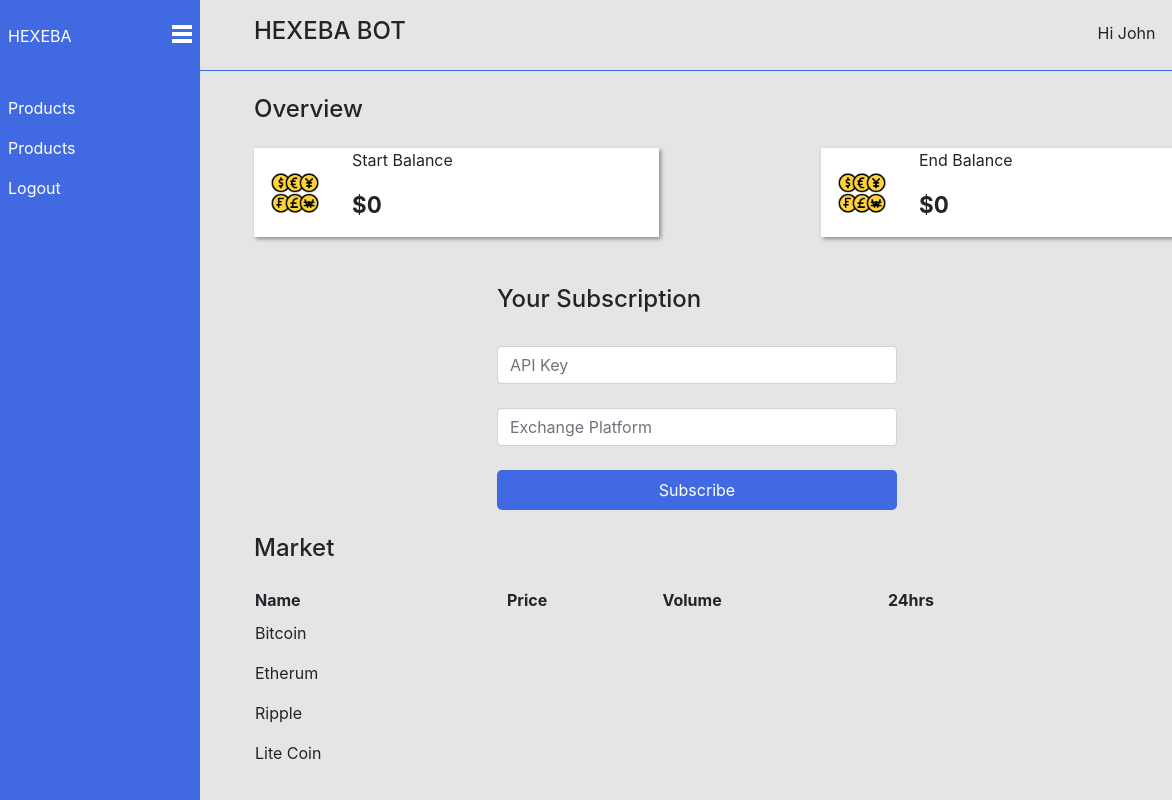
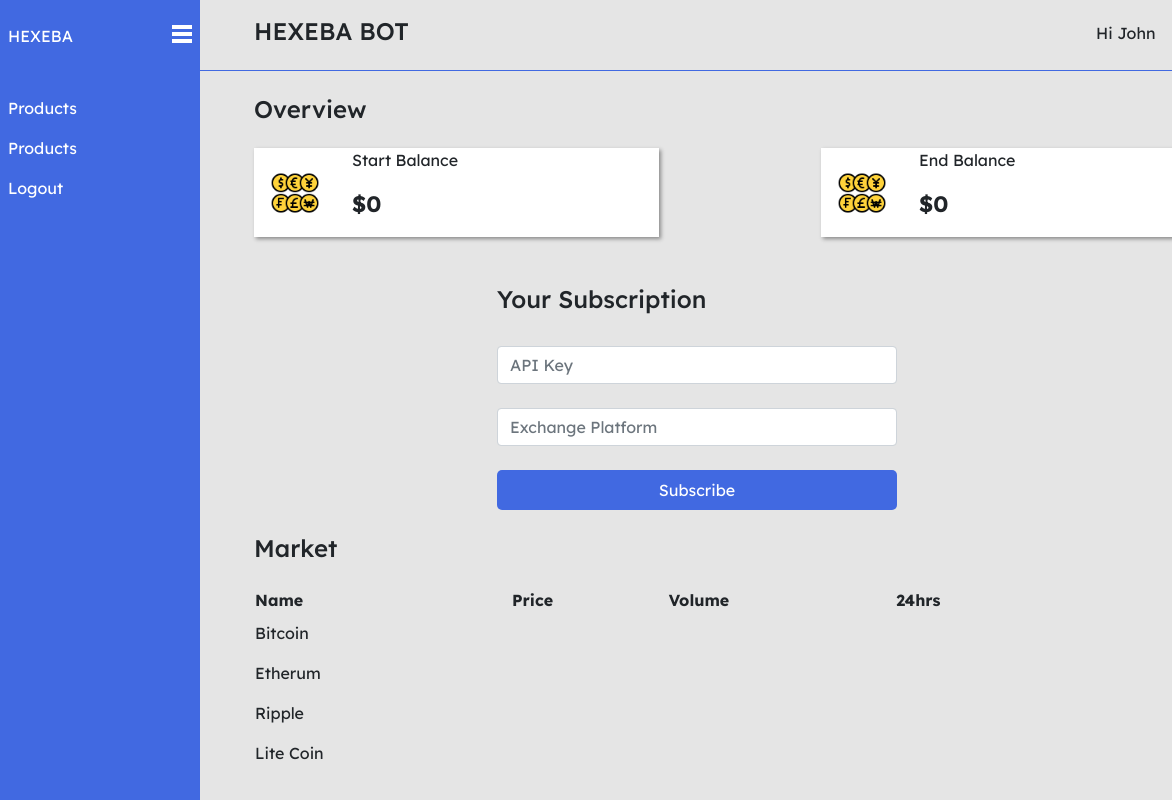
Before and after one commit to Emmanuelsteph7/dashboard, a plain HTML site: page dashboard.html in a window 1280 px wide. Shown: the full height of the page, 0-1172 px from the left. Drawn offline with Linux system fonts and the light colour scheme; files that its build step writes are made by us from their sources; a script that the page names is missing.

Commit message:
Update dashboard.css

```diff
--- a/css/dashboard.css
+++ b/css/dashboard.css
@@ -1,3 +1,9 @@
+@import url('https://fonts.googleapis.com/css2?family=Lexend:wght@400;500;600;700&display=swap');
+
+body {
+	font-family: 'Lexend', sans-serif;
+}
+
 .container-fluid {
 	padding: 0 5%;
 }
```
